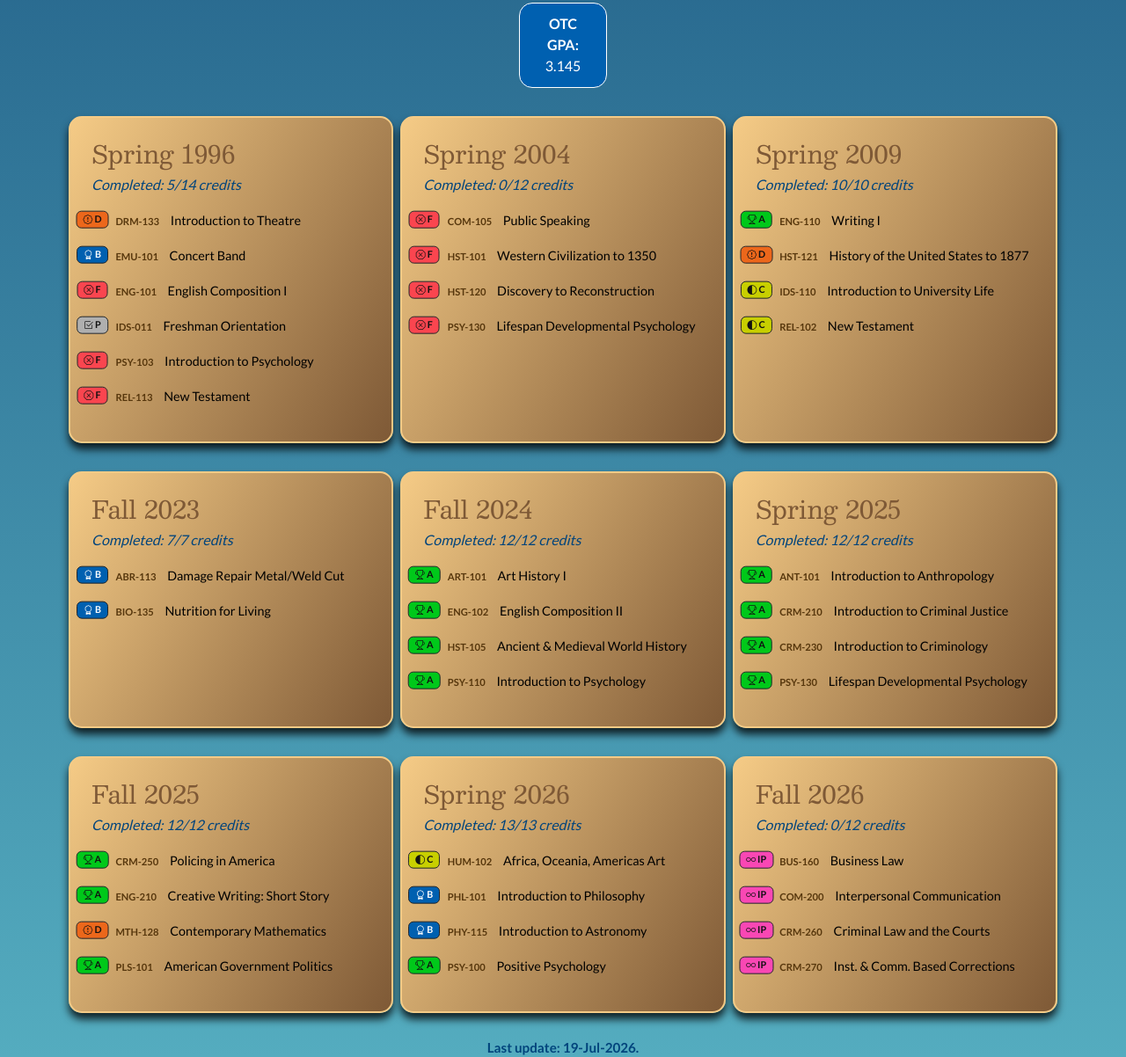
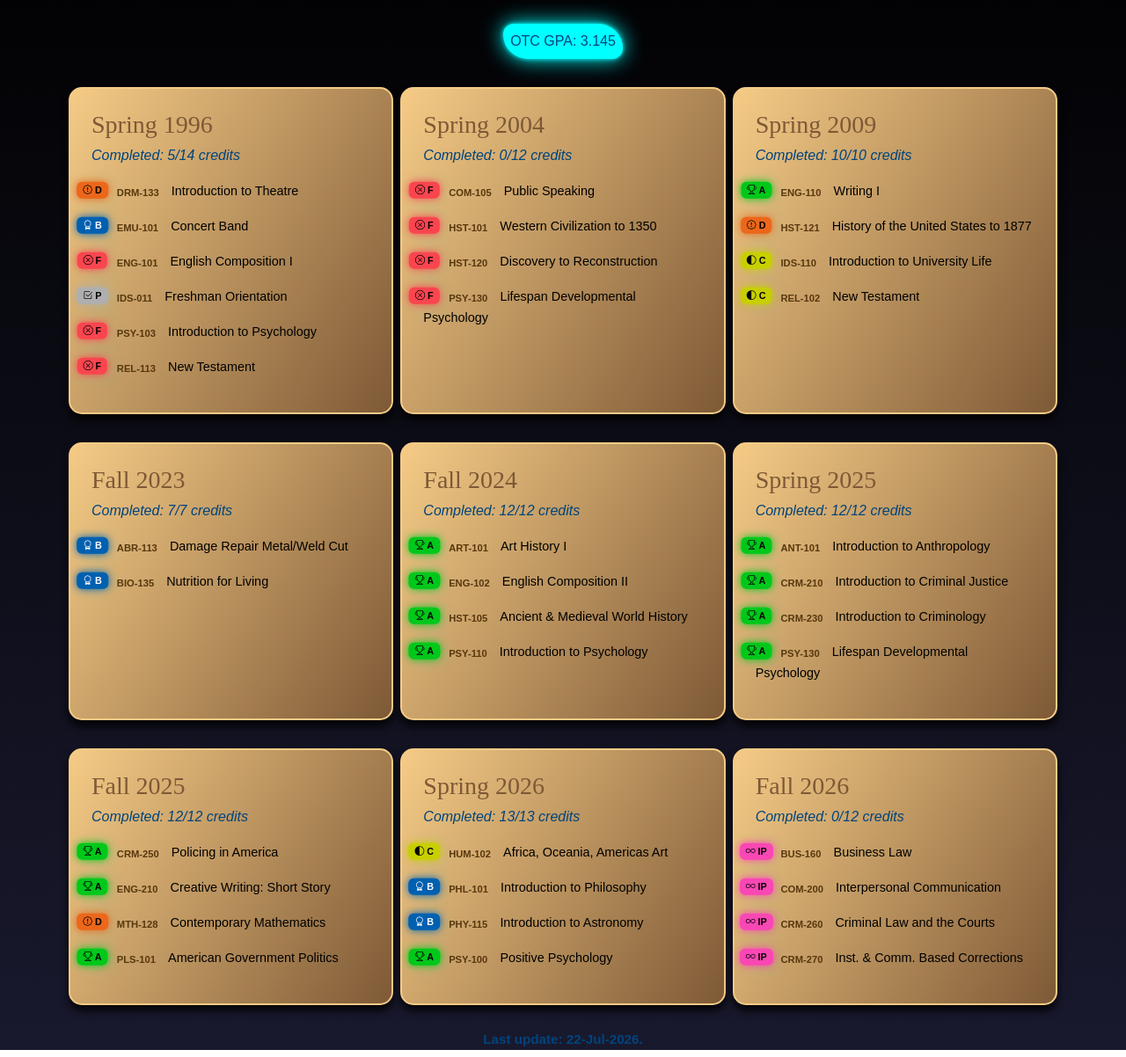
Before and after one commit to Seawitch928/Website, a plain HTML site: page index.html in a window 1280 px wide. Shown: the part 128-1330 px from the top of the page at 88% size. Drawn offline with nearby package versions, Linux system fonts and the light colour scheme.

Commit message:
Add files via upload

```diff
--- a/index.html
+++ b/index.html
@@ -17,7 +17,7 @@
     <link href="https://fonts.googleapis.com" rel="preconnect" />
     <link href="https://fonts.gstatic.com" rel="preconnect" />
     <link
-      href="https://fonts.googleapis.com/css2?family=Graduate&family=Besley:wght@400;700&family=Lato:wght@300;400;700;900&display=swap"
+      href="https://fonts.googleapis.com/css2?family=Graduate:wght@400;700;900&display=swap"
       rel="stylesheet"
     />
     <link href="style.css" rel="stylesheet" />
@@ -29,9 +29,9 @@
 
       <div class="container-fluid pb-1 titlearea">
         <h1 class="display-name">My Academic Journey</h1>
-
         <h2 class="degree-name">Criminal Justice, AA</h2>
-        <span class="gpa-badge"><b>OTC GPA:</b> 3.145</span>
+      <br />
+        <button class="mx-auto row">OTC GPA: 3.145</button>
       </div>
       <br />
 
@@ -53,7 +53,7 @@
           <p>
             <button class="btn position-relative" type="button">
               <span
-                class="position-absolute start-0 translate-middle badge border border-dark grade-d"
+                class="position-absolute start-0 translate-middle badge grade-d"
                 ><i class="bi bi-patch-exclamation"></i> D</span
               >
             </button>
@@ -64,7 +64,7 @@
           <p>
             <button class="btn position-relative" type="button">
               <span
-                class="position-absolute start-0 translate-middle badge border border-dark grade-b"
+                class="position-absolute start-0 translate-middle badge grade-b"
                 ><i class="bi bi-award"></i> B</span
               >
             </button>
@@ -75,7 +75,7 @@
           <p>
             <button class="btn position-relative" type="button">
               <span
-                class="position-absolute start-0 translate-middle badge border border-dark grade-f"
+                class="position-absolute start-0 translate-middle badge grade-f"
                 ><i class="bi bi-x-octagon"></i> F</span
               >
             </button>
@@ -86,7 +86,7 @@
           <p>
             <button class="btn position-relative" type="button">
               <span
-                class="position-absolute start-0 translate-middle badge border border-dark grade-p"
+                class="position-absolute start-0 translate-middle badge grade-p"
                 ><i class="bi bi-check2-square"></i> P</span
               >
             </button>
@@ -97,7 +97,7 @@
           <p>
             <button class="btn position-relative" type="button">
               <span
-                class="position-absolute start-0 translate-middle badge border border-dark grade-f"
+                class="position-absolute start-0 translate-middle badge grade-f"
                 ><i class="bi bi-x-octagon"></i> F</span
               >
             </button>
@@ -108,7 +108,7 @@
           <p>
             <button class="btn position-relative" type="button">
               <span
-                class="position-absolute start-0 translate-middle badge border border-dark grade-f"
+                class="position-absolute start-0 translate-middle badge grade-f"
                 ><i class="bi bi-x-octagon"></i> F</span
               >
             </button>
@@ -128,7 +128,7 @@
           <p>
             <button class="btn position-relative" type="button">
               <span
-                class="position-absolute start-0 translate-middle badge border border-dark grade-f"
+                class="position-absolute start-0 translate-middle badge grade-f"
                 ><i class="bi bi-x-octagon"></i> F</span
               >
             </button>
@@ -139,7 +139,7 @@
           <p>
             <button class="btn position-relative" type="button">
               <span
-                class="position-absolute start-0 translate-middle badge border border-dark grade-f"
+                class="position-absolute start-0 translate-middle badge grade-f"
                 ><i class="bi bi-x-octagon"></i> F</span
               >
             </button>
@@ -150,7 +150,7 @@
           <p>
             <button class="btn position-relative" type="button">
               <span
-                class="position-absolute start-0 translate-middle badge border border-dark grade-f"
+                class="position-absolute start-0 translate-middle badge grade-f"
                 ><i class="bi bi-x-octagon"></i> F</span
               >
             </button>
@@ -161,7 +161,7 @@
           <p>
             <button class="btn position-relative" type="button">
               <span
-                class="position-absolute start-0 translate-middle badge border border-dark grade-f"
+                class="position-absolute start-0 translate-middle badge grade-f"
                 ><i class="bi bi-x-octagon"></i> F</span
               >
             </button>
@@ -181,7 +181,7 @@
           <p>
             <button class="btn position-relative" type="button">
               <span
-                class="position-absolute start-0 translate-middle badge border border-dark grade-a"
+                class="position-absolute start-0 translate-middle badge grade-a"
                 ><i class="bi bi-trophy"></i> A</span
               >
             </button>
@@ -192,7 +192,7 @@
           <p>
             <button class="btn position-relative" type="button">
               <span
-                class="position-absolute start-0 translate-middle badge border border-dark grade-d"
+                class="position-absolute start-0 translate-middle badge grade-d"
                 ><i class="bi bi-patch-exclamation"></i> D</span
               >
             </button>
@@ -205,7 +205,7 @@
           <p>
             <button class="btn position-relative" type="button">
               <span
-                class="position-absolute start-0 translate-middle badge border border-dark grade-c"
+                class="position-absolute start-0 translate-middle badge grade-c"
                 ><i class="bi bi-circle-half"></i> C</span
               >
             </button>
@@ -216,7 +216,7 @@
           <p>
             <button class="btn position-relative" type="button">
               <span
-                class="position-absolute start-0 translate-middle badge border border-dark grade-c"
+                class="position-absolute start-0 translate-middle badge grade-c"
                 ><i class="bi bi-circle-half"></i> C</span
               >
             </button>
@@ -245,7 +245,7 @@
           <p>
             <button class="btn position-relative" type="button">
               <span
-                class="position-absolute start-0 translate-middle badge border border-dark grade-b"
+                class="position-absolute start-0 translate-middle badge grade-b"
                 ><i class="bi bi-award"></i> B</span
               >
             </button>
@@ -256,7 +256,7 @@
           <p>
             <button class="btn position-relative" type="button">
               <span
-                class="position-absolute start-0 translate-middle badge border border-dark grade-b"
+                class="position-absolute start-0 translate-middle badge grade-b"
                 ><i class="bi bi-award"></i> B</span
               >
             </button>
@@ -276,7 +276,7 @@
           <p>
             <button class="btn position-relative" type="button">
               <span
-                class="position-absolute start-0 translate-middle badge border border-dark grade-a"
+                class="position-absolute start-0 translate-middle badge grade-a"
                 ><i class="bi bi-trophy"></i> A</span
               >
             </button>
@@ -287,7 +287,7 @@
           <p>
             <button class="btn position-relative" type="button">
               <span
-                class="position-absolute start-0 translate-middle badge border border-dark grade-a"
+                class="position-absolute start-0 translate-middle badge grade-a"
                 ><i class="bi bi-trophy"></i> A</span
               >
             </button>
@@ -298,7 +298,7 @@
           <p>
             <button class="btn position-relative" type="button">
               <span
-                class="position-absolute start-0 translate-middle badge border border-dark grade-a"
+                class="position-absolute start-0 translate-middle badge grade-a"
                 ><i class="bi bi-trophy"></i> A</span
               >
             </button>
@@ -309,7 +309,7 @@
           <p>
             <button class="btn position-relative" type="button">
               <span
-                class="position-absolute start-0 translate-middle badge border border-dark grade-a"
+                class="position-absolute start-0 translate-middle badge grade-a"
                 ><i class="bi bi-trophy"></i> A</span
               >
             </button>
@@ -329,7 +329,7 @@
           <p>
             <button class="btn position-relative" type="button">
               <span
-                class="position-absolute start-0 translate-middle badge border border-dark grade-a"
+                class="position-absolute start-0 translate-middle badge grade-a"
                 ><i class="bi bi-trophy"></i> A</span
               >
             </button>
@@ -340,7 +340,7 @@
           <p>
             <button class="btn position-relative" type="button">
               <span
-                class="position-absolute start-0 translate-middle badge border border-dark grade-a"
+                class="position-absolute start-0 translate-middle badge grade-a"
                 ><i class="bi bi-trophy"></i> A</span
               >
             </button>
@@ -351,7 +351,7 @@
           <p>
             <button class="btn position-relative" type="button">
               <span
-                class="position-absolute start-0 translate-middle badge border border-dark grade-a"
+                class="position-absolute start-0 translate-middle badge grade-a"
                 ><i class="bi bi-trophy"></i> A</span
               >
             </button>
@@ -362,7 +362,7 @@
           <p>
             <button class="btn position-relative" type="button">
               <span
-                class="position-absolute start-0 translate-middle badge border border-dark grade-a"
+                class="position-absolute start-0 translate-middle badge grade-a"
                 ><i class="bi bi-trophy"></i> A</span
               >
             </button>
@@ -391,7 +391,7 @@
           <p>
             <button class="btn position-relative" type="button">
               <span
-                class="position-absolute start-0 translate-middle badge border border-dark grade-a"
+                class="position-absolute start-0 translate-middle badge grade-a"
                 ><i class="bi bi-trophy"></i> A</span
               >
             </button>
@@ -402,7 +402,7 @@
           <p>
             <button class="btn position-relative" type="button">
               <span
-                class="position-absolute start-0 translate-middle badge border border-dark grade-a"
+                class="position-absolute start-0 translate-middle badge grade-a"
                 ><i class="bi bi-trophy"></i> A</span
               >
             </button>
@@ -413,7 +413,7 @@
           <p>
             <button class="btn position-relative" type="button">
               <span
-                class="position-absolute start-0 translate-middle badge border border-dark grade-d"
+                class="position-absolute start-0 translate-middle badge grade-d"
                 ><i class="bi bi-patch-exclamation"></i> D</span
               >
             </button>
@@ -424,7 +424,7 @@
           <p>
             <button class="btn position-relative" type="button">
               <span
-                class="position-absolute start-0 translate-middle badge border border-dark grade-a"
+                class="position-absolute start-0 translate-middle badge grade-a"
                 ><i class="bi bi-trophy"></i> A</span
               >
             </button>
@@ -444,7 +444,7 @@
           <p>
             <button class="btn position-relative" type="button">
               <span
-                class="position-absolute start-0 translate-middle badge border border-dark grade-c"
+                class="position-absolute start-0 translate-middle badge grade-c"
                 ><i class="bi bi-circle-half"></i> C</span
               >
             </button>
@@ -455,7 +455,7 @@
           <p>
             <button class="btn position-relative" type="button">
               <span
-                class="position-absolute start-0 translate-middle badge border border-dark grade-b"
+                class="position-absolute start-0 translate-middle badge grade-b"
                 ><i class="bi bi-award"></i> B</span
               >
             </button>
@@ -466,7 +466,7 @@
           <p>
             <button class="btn position-relative" type="button">
               <span
-                class="position-absolute start-0 translate-middle badge border border-dark grade-b"
+                class="position-absolute start-0 translate-middle badge grade-b"
                 ><i class="bi bi-award"></i> B</span
               >
             </button>
@@ -477,7 +477,7 @@
           <p>
             <button class="btn position-relative" type="button">
               <span
-                class="position-absolute start-0 translate-middle badge border border-dark grade-a"
+                class="position-absolute start-0 translate-middle badge grade-a"
                 ><i class="bi bi-trophy"></i> A</span
               >
             </button>
@@ -497,7 +497,7 @@
           <p>
             <button class="btn position-relative" type="button">
               <span
-                class="position-absolute start-0 translate-middle badge border border-dark grade-pending"
+                class="position-absolute start-0 translate-middle badge grade-pending"
                 ><i class="bi bi-infinity"></i> IP</span
               >
             </button>
@@ -508,7 +508,7 @@
           <p>
             <button class="btn position-relative" type="button">
               <span
-                class="position-absolute start-0 translate-middle badge border border-dark grade-pending"
+                class="position-absolute start-0 translate-middle badge grade-pending"
                 ><i class="bi bi-infinity"></i> IP</span
               >
             </button>
@@ -519,7 +519,7 @@
           <p>
             <button class="btn position-relative" type="button">
               <span
-                class="position-absolute start-0 translate-middle badge border border-dark grade-pending"
+                class="position-absolute start-0 translate-middle badge grade-pending"
                 ><i class="bi bi-infinity"></i> IP</span
               >
             </button>
@@ -530,7 +530,7 @@
           <p>
             <button class="btn position-relative" type="button">
               <span
-                class="position-absolute start-0 translate-middle badge border border-dark grade-pending"
+                class="position-absolute start-0 translate-middle badge grade-pending"
                 ><i class="bi bi-infinity"></i> IP</span
               >
             </button>
@@ -542,6 +542,6 @@
       <br />
     </div>
 
-    <footer class="footer-custom">Last update: 19-Jul-2026.</footer>
+    <footer class="footer-custom">Last update: 22-Jul-2026.</footer>
   </body>
 </html>
--- a/style.css
+++ b/style.css
@@ -7,9 +7,9 @@
 }
 
 body {
-	background: linear-gradient(180deg, #26658c 0%, #54acbf 100%);
+	background: linear-gradient(180deg, #000000 0%, #19192e 100%);
 	color: var(--text-main);
-	font-family: "Lato", sans-serif;
+	font-family: sans-serif;
 	min-height: 100vh;
 }
 
@@ -23,23 +23,9 @@ body {
 }
 
 .degree-name {
-	font-family: "Besley", serif;
+	font-family: serif;
 	color: #54acbf;
 	text-align: center;
-}
-
-.gpa-badge {
-	background-color: #0060b0;
-	color: #ffffff;
-	border: 1px solid #ffffff;
-	border-radius: 15px;
-	padding: 0.7rem 1rem;
-	font-size: 1rem;
-	text-align: center;
-	display: block;
-	margin-left: auto;
-	margin-right: auto;
-	width: 8%;
 }
 
 .term-container {
@@ -51,7 +37,7 @@ body {
 }
 
 .term-title {
-	font-family: "Besley", serif;
+	font-family: serif;
 	color: var(--accent);
 	margin-bottom: 0.4rem;
 }
@@ -81,39 +67,65 @@ body {
 	--bs-btn-font-size: 0.9rem;
 }
 
+button {
+	font-size: 1rem;
+	color: #00447C;
+	padding: 8px;
+	text-align: center;
+	background-color: cyan;
+	border: 0px;
+	border-color: cyan;
+	border-radius: 12px 28px;
+	box-shadow: 0 0 5px cyan,
+	0 0 25px cyan;
+}
+
+button:hover {
+	box-shadow: 0 0 5px cyan,
+	0 0 25px cyan, 0 0 50px cyan,
+	0 0 100px cyan, 0 0 200px cyan;
+}
+
 .grade-a {
 	background-color: #00c81a;
-	color: #111;
+	color: #000000;
+	box-shadow: 0 0 10px #00c81a;
 }
 
 .grade-b {
 	background-color: #0060b0;
-	color: #fff;
+	color: #ffffff;
+	box-shadow: 0 0 10px #0060b0;
 }
 
 .grade-c {
 	background-color: #c8cf00;
-	color: #111;
+	color: #000000;
+	box-shadow: 0 0 10px #c8cf00;
 }
 
 .grade-d {
 	background-color: #ec671b;
-	color: #111;
+	color: #000000;
+	box-shadow: 0 0 10px #ec671b;
 }
 
 .grade-f {
 	background-color: #fa454f;
-	color: #111;
+	color: #000000;
+	box-shadow: 0 0 10px #fa454f;
 }
 
 .grade-p {
 	background-color: #afafaf;
-	color: #111;
+	color: #000000;
+	box-shadow: 0 0 10px #afafaf;
 }
 
 .grade-pending {
 	background-color: #f947b4;
-	color: #111;
+	color: #000000;
+	box-shadow: 0 0 10px #f947b4;
 }
 
 .footer-custom {
```
